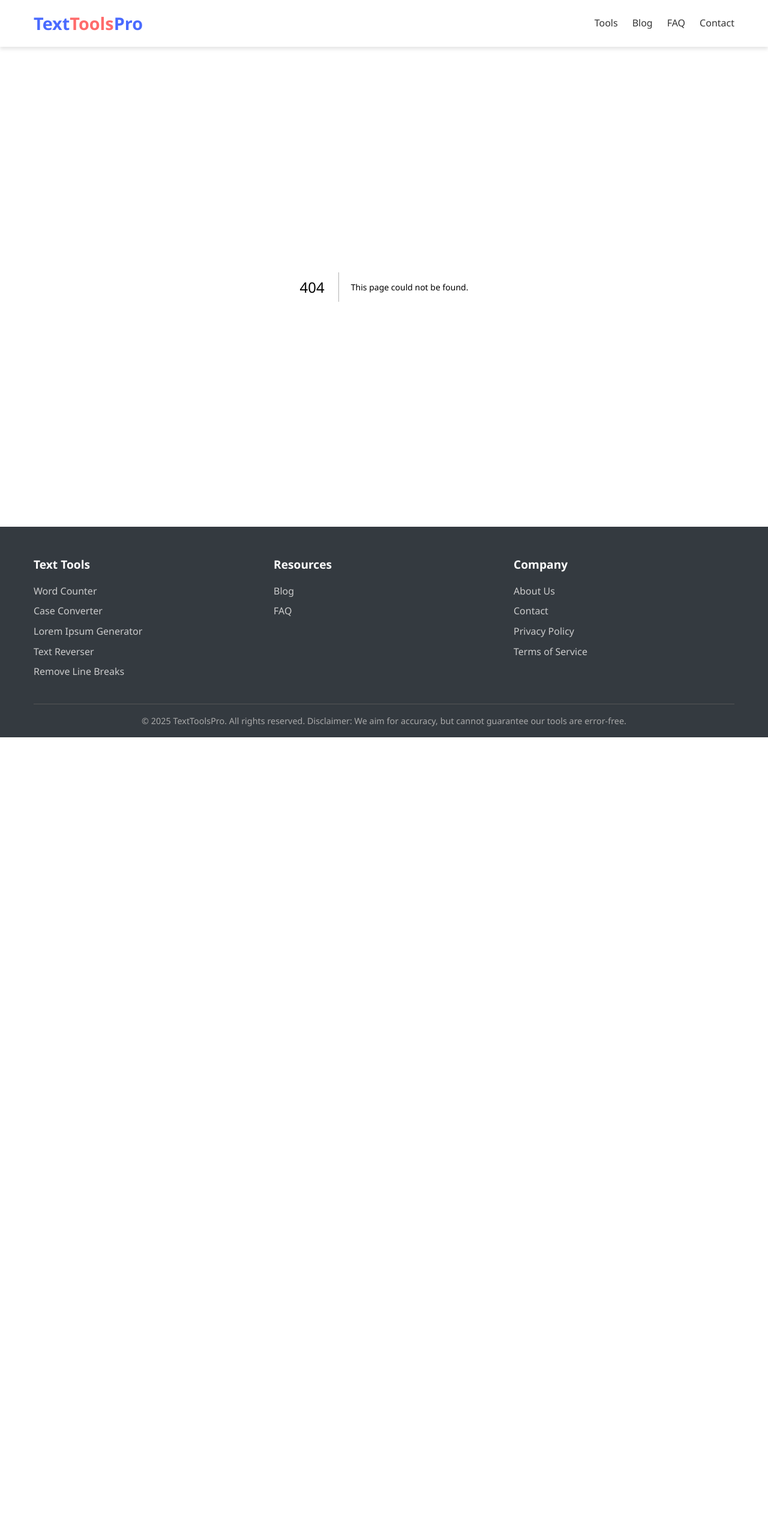
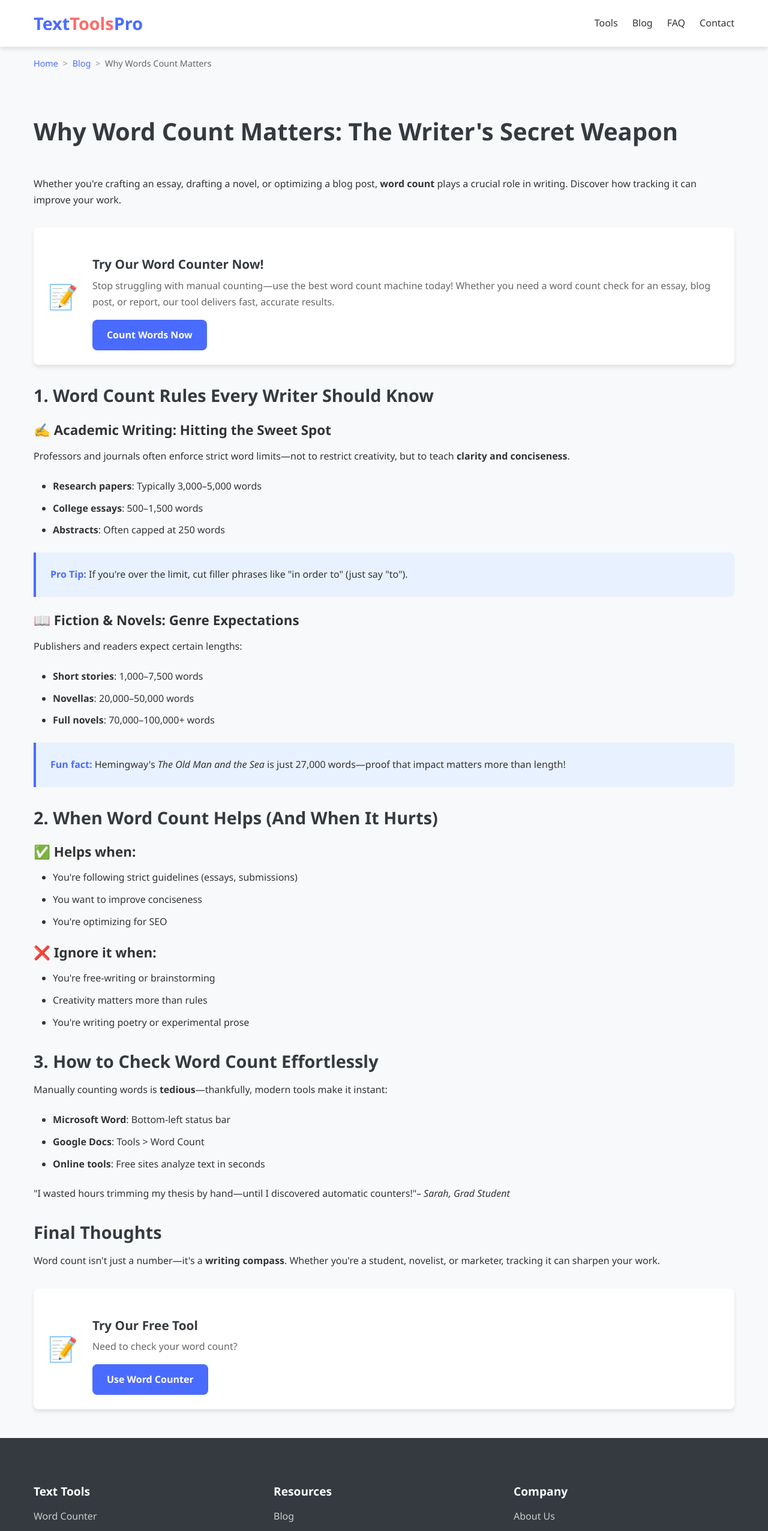
Before and after one commit to 1409-2542/text-tools, a Next.js app: page /blog/why-word-count-matters in a window 1280 px wide. Before the commit this address had no page. Shown: the top 2552 px of the page at 60% size. Before the commit the page ends 1229 px from the top, so only its background shows below. Built offline with nearby package versions, Linux system fonts and the light colour scheme.

Commit message:
added a why words count matters blog post and adjusted some mistakes in meta and breadcumbs

```diff
--- /dev/null
+++ b/app/blog/why-word-count-matters/page.tsx
@@ -0,0 +1,140 @@
+import { Metadata } from 'next'
+import Breadcrumbs from '@/components/Breadcrumbs'
+import ArticleHeader from '@/components/blog/ArticleHeader'
+import ToolPromo from '@/components/ToolPromo'
+import NoteBox from '@/components/blog/NoteBox'
+
+export const metadata: Metadata = {
+  title: 'Why Word Count Matters: The Writer&apos;s Secret Weapon | TextToolsPro',
+  description: 'Discover why word count matters in essays, books & blogs—plus smart tools to track it effortlessly. Improve your writing today!',
+  keywords: 'word count tips, writing length rules, how long should an essay be, word counter for writers, SEO content length',
+  alternates: {
+    canonical: 'https://www.texttoolspro.com/blog/why-word-count-matters'
+  }
+}
+
+export default function WordCountBlog() {
+  const structuredData = {
+    "@context": "https://schema.org",
+    "@type": "BlogPosting",
+    "headline": "Why Word Count Matters: The Writer's Secret Weapon",
+    "description": "Discover the importance of word count in different writing formats and how to use it effectively",
+    "author": {
+      "@type": "Organization",
+      "name": "TextToolsPro"
+    },
+    "publisher": {
+      "@type": "Organization",
+      "name": "TextToolsPro",
+      },
+    "mainEntityOfPage": {
+      "@type": "WebPage",
+      "@id": "https://www.texttoolspro.com/blog/why-word-count-matters"
+    },
+  }
+
+  return (
+    <>
+      <script
+        type="application/ld+json"
+        dangerouslySetInnerHTML={{ __html: JSON.stringify(structuredData) }}
+      />
+      <div className="container">
+        <Breadcrumbs
+          items={[
+            { label: 'Home', href: '/' },
+            { label: 'Blog', href: '/blog' },
+            { label: 'Why Words Count Matters', href: '/blog/why-word-count-matters' }
+          ]}
+        />
+      </div>
+
+      <main className="container">
+        <article>
+          <ArticleHeader
+            title="Why Word Count Matters: The Writer&apos;s Secret Weapon"
+          />
+
+          <div className="article-content">
+            <p>Whether you&apos;re crafting an essay, drafting a novel, or optimizing a blog post, <strong>word count</strong> plays a crucial role in writing. Discover how tracking it can improve your work.</p>
+
+            <ToolPromo
+              icon="📝"
+              title="Try Our Word Counter Now!"
+              description="Stop struggling with manual counting—use the best word count machine today! Whether you need a word count check for an essay, blog post, or report, our tool delivers fast, accurate results."
+              buttonText="Count Words Now"
+              href="/word-counter/#word-counter"
+            />
+
+            <h2>1. Word Count Rules Every Writer Should Know</h2>
+
+            <h3>✍️ Academic Writing: Hitting the Sweet Spot</h3>
+            <p>Professors and journals often enforce strict word limits—not to restrict creativity, but to teach <strong>clarity and conciseness</strong>.</p>
+            <ul>
+              <li><strong>Research papers</strong>: Typically 3,000–5,000 words</li>
+              <li><strong>College essays</strong>: 500–1,500 words</li>
+              <li><strong>Abstracts</strong>: Often capped at 250 words</li>
+            </ul>
+
+            <NoteBox>
+              <p><strong>Pro Tip:</strong> If you&apos;re over the limit, cut filler phrases like &quot;in order to&quot; (just say &quot;to&quot;).</p>
+            </NoteBox>
+
+            <h3>📖 Fiction & Novels: Genre Expectations</h3>
+            <p>Publishers and readers expect certain lengths:</p>
+            <ul>
+              <li><strong>Short stories</strong>: 1,000–7,500 words</li>
+              <li><strong>Novellas</strong>: 20,000–50,000 words</li>
+              <li><strong>Full novels</strong>: 70,000–100,000+ words</li>
+            </ul>
+
+            <NoteBox>
+              <p><strong>Fun fact:</strong> Hemingway&apos;s <em>The Old Man and the Sea</em> is just 27,000 words—proof that impact matters more than length!</p>
+            </NoteBox>
+
+            <h2>2. When Word Count Helps (And When It Hurts)</h2>
+            <div>
+              <h3>✅ Helps when:</h3>
+              <ul>
+                <li>You&apos;re following strict guidelines (essays, submissions)</li>
+                <li>You want to improve conciseness</li>
+                <li>You&apos;re optimizing for SEO</li>
+              </ul>
+
+              <h3>❌ Ignore it when:</h3>
+              <ul>
+                <li>You&apos;re free-writing or brainstorming</li>
+                <li>Creativity matters more than rules</li>
+                <li>You&apos;re writing poetry or experimental prose</li>
+              </ul>
+            </div>
+
+            <h2>3. How to Check Word Count Effortlessly</h2>
+            <p>Manually counting words is <strong>tedious</strong>—thankfully, modern tools make it instant:</p>
+            <ul>
+              <li><strong>Microsoft Word</strong>: Bottom-left status bar</li>
+              <li><strong>Google Docs</strong>: Tools &gt; Word Count</li>
+              <li><strong>Online tools</strong>: Free sites analyze text in seconds</li>
+            </ul>
+            <blockquote>
+              &quot;I wasted hours trimming my thesis by hand—until I discovered automatic counters!&quot;
+              <cite>– Sarah, Grad Student</cite>
+            </blockquote>
+            <div>
+              <h2>Final Thoughts</h2>
+                <p>Word count isn&apos;t just a number—it&apos;s a <strong>writing compass</strong>. Whether you&apos;re a student, novelist, or marketer, tracking it can sharpen your work.</p>
+            </div>
+            <ToolPromo
+              icon="📝"
+              title="Try Our Free Tool"
+              description="Need to check your word count?"
+              buttonText="Use Word Counter"
+              href="/word-counter/#word-counter"
+            />
+
+          </div>
+        </article>
+      </main>
+ </>
+  )
+}
```
Also changed, not shown: app/blog/how-to-count-words-accurately/page.tsx (+4 -6 lines), app/blog/page.tsx (+13 -10 lines), components/blog/PopularPostsWidget.tsx (+7 -7 lines), 1 other file (tests, documents, lock files or other folders).
